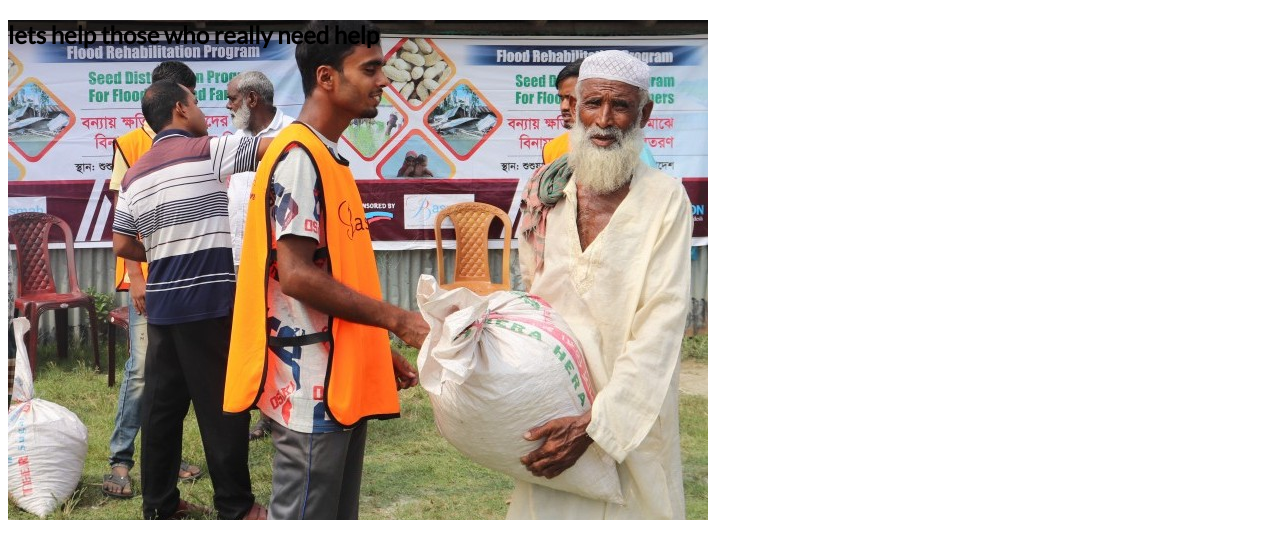
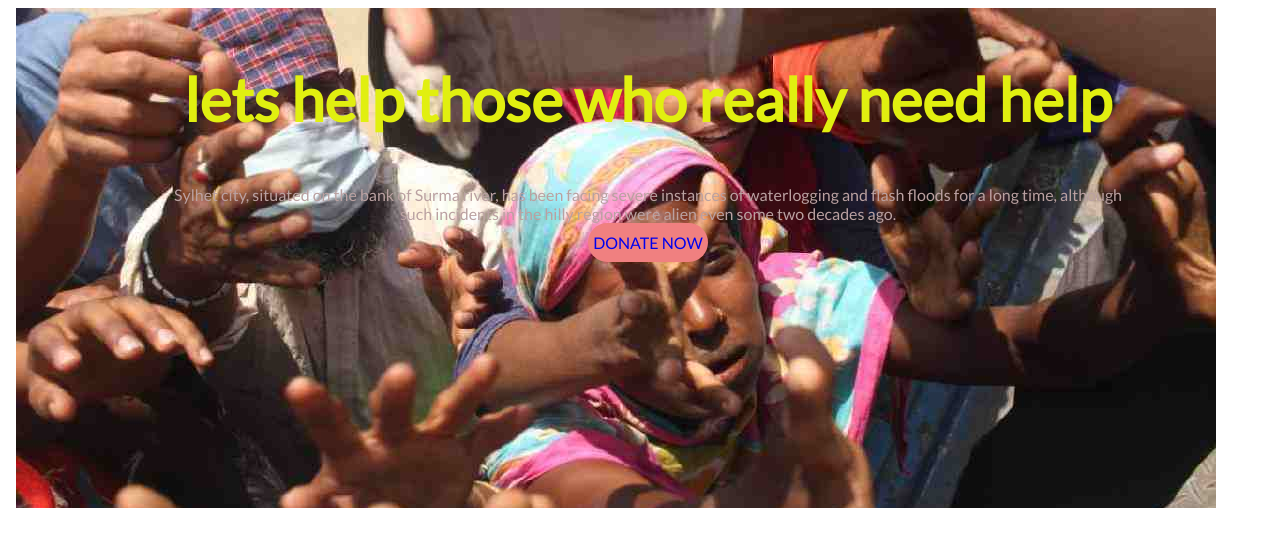
Before and after one commit to protik5097/assignment-portfolio, a plain HTML site: page index.html in a window 1280 px wide. Drawn offline with Linux system fonts and the light colour scheme.

Commit message:
first section

```diff
--- a/index.html
+++ b/index.html
@@ -14,7 +14,13 @@
 
 <body>
     <section class="header">
-        <h1>lets help those who really need help</h1>
+        <div class="heading">
+            <h1>lets help those who really need help</h1>
+            <p>Sylhet city, situated on the bank of Surma river, has been facing severe instances of waterlogging and
+                flash floods for a long time, although such incidents in the hilly region were alien even some two
+                decades ago.</p>
+            <a class="donate-now" target="_blank" href="https://twitter.com/podder_protik">DONATE NOW</a>
+        </div>
     </section>
 </body>
 
--- a/style.css
+++ b/style.css
@@ -3,8 +3,31 @@ body {
 }
 
 .header {
-    background-image: url(./image/donation10.jpg);
+    background-image: url(./image/donation8.jpg);
     width: 100%;
     height: 500px;
     background-repeat: no-repeat;
+    margin-left: 8px;
 }
+
+.heading {
+    text-align: center;
+    padding-top: 5px;
+}
+
+.heading h1 {
+    font-size: 60px;
+    color: #e1ef10;
+}
+
+.heading p {
+    margin: 10px 150px;
+    color: hwb(0deg 63% 27%);
+}
+
+.donate-now {
+    text-decoration: none;
+    background-color: lightcoral;
+    padding: 10px 5px;
+    border-radius: 20px;
+}
```
Also changed, not shown: image/donation2.jpg (added), image/donation8.jpg (added).
